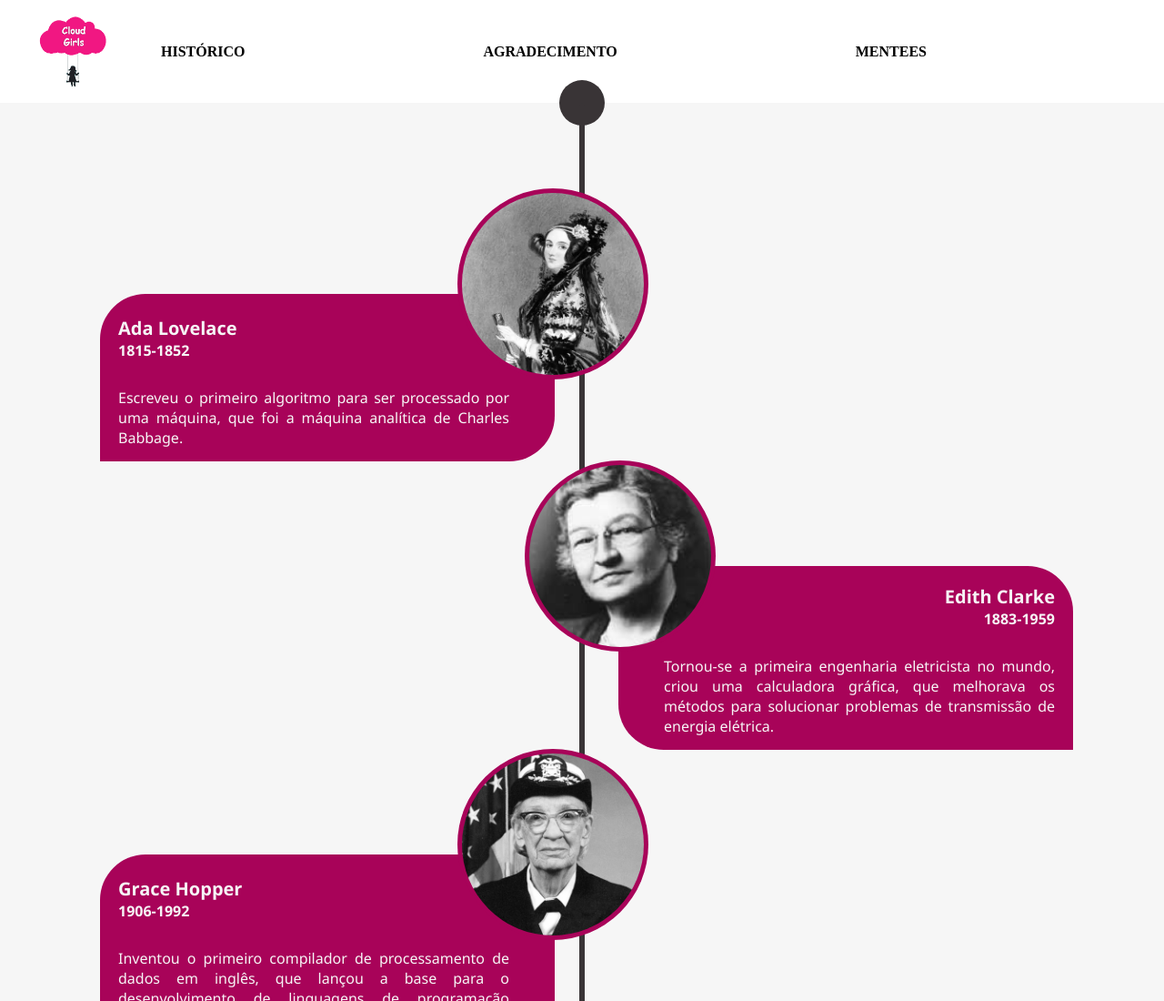
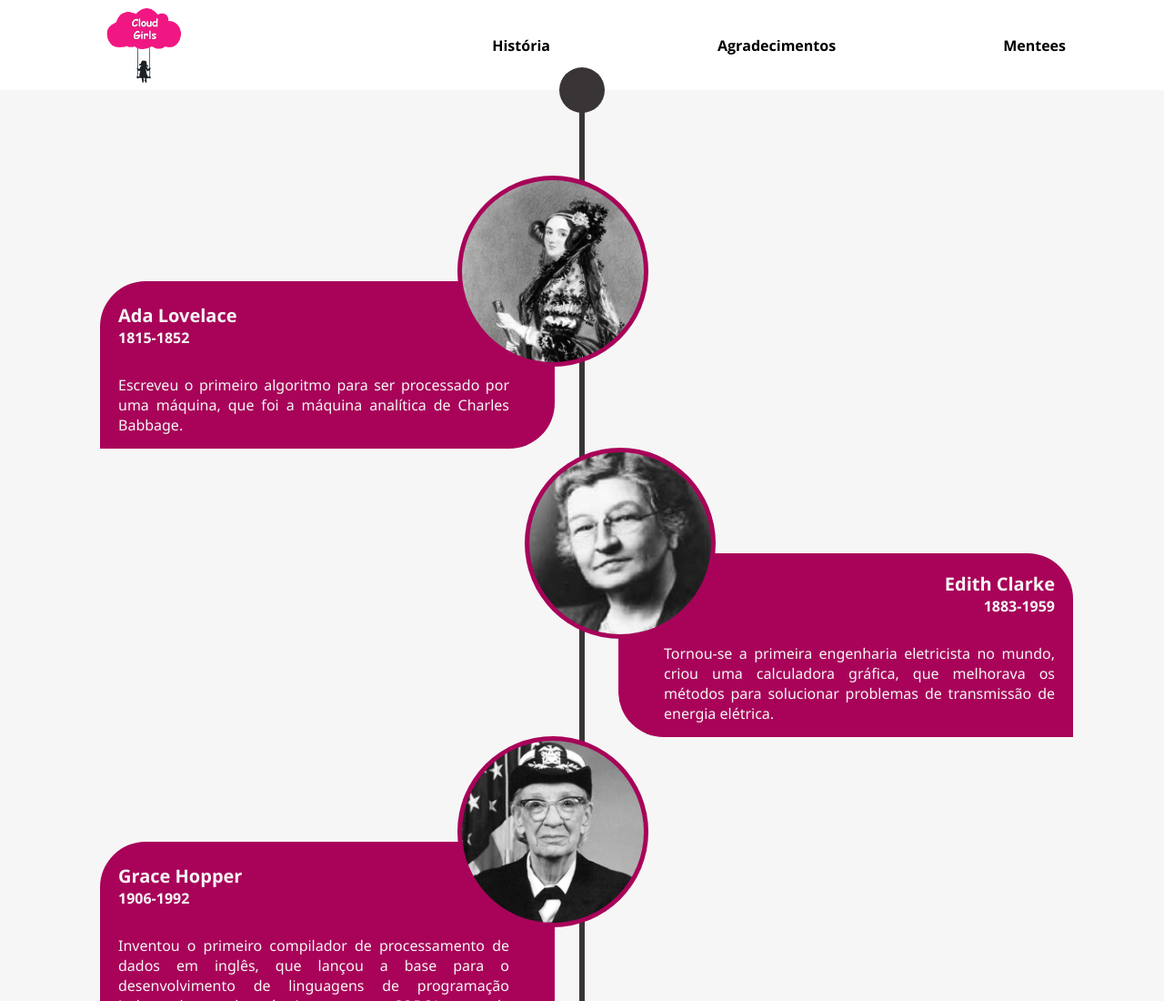
Before and after one commit to ingradantona/projeto_final_turma8, a plain HTML site: page index.html in a window 1280 px wide. Shown: the top 1100 px of the page at 91% size. Drawn offline with nearby package versions, Linux system fonts and the light colour scheme.

Commit message:
ajuste header

```diff
--- a/css/header.css
+++ b/css/header.css
@@ -1,44 +1,51 @@
 .logo{
-
-    padding: 10px;
+    height:6rem;
+    width: 7rem;
+    padding: 80% auto;
 
 }
+.main-menu{
+
+    padding: 0 auto;
+    justify-content: space-between;
+    align-items: center;
+}
+
+.caixa{
+    margin: 0 0 0 8%;
+}
+
 .menu{
     list-style: none;
     padding: 0;
+    font-size: 16px;
+    font-family: Open Sans;
+    margin:1rem;
 
-}
 
-.main-menu{
-
-    padding: 0 20px;
-    justify-content: space-between;
-    align-items: center;
 }
 
 nav, ul {
     display: flex;
     flex-direction: row;
-}
-
-
-.item{
-    padding: 0 20px;
-    color: black;
-    text-decoration: none;
-    text-transform: uppercase;
-    font-weight: bold;
-    padding: 12px 21px;
-    border-radius: 4px;
-    margin: 0 220px 20px 0;
 
 }
 
+.item{
+    color: black;
+    text-decoration: none;
+    font-weight: bold;
+    padding: 1vh 1.5vh;
+    border-radius: 4px;
+    margin: 5rem;
+    text-align: center;
+
+}
 
 .item:hover{
     cursor: pointer;
     background-color: #ea92bf;
-    transition: 0.s;
+
 
 
 }
--- a/index.html
+++ b/index.html
@@ -20,21 +20,22 @@
 
     <header>
         <nav class="main-menu">
-            <div>
-                <img class="logo" src="images/header/logo_cloud_girls.png" alt="Logo Cloud Girls" width="100px"
-                    height="90px">
+            <div class="caixa">
+                <img src="images/header/logo_cloud_girls.png" class="logo"   alt="Logo Cloud Girls" >
+
             </div>
 
             <ul class="menu">
 
-                <li><a href="./index.html" class="item"> Histórico</a></li>
-                <li><a href="./agradecimento.html" class="item"> Agradecimento </a></li>
-                <li><a href="./mentees.html" class="item"> Mentees </a></li>
+                <li><a href="" class="item"> História</a></li>
+                <li><a href="" class="item"> Agradecimentos </a></li>
+                <li><a href="" class="item"> Mentees </a></li>
 
             </ul>
         </nav>
 
     </header>
+
 
     <section class="history">
         <div class="top-circle"></div>
```
